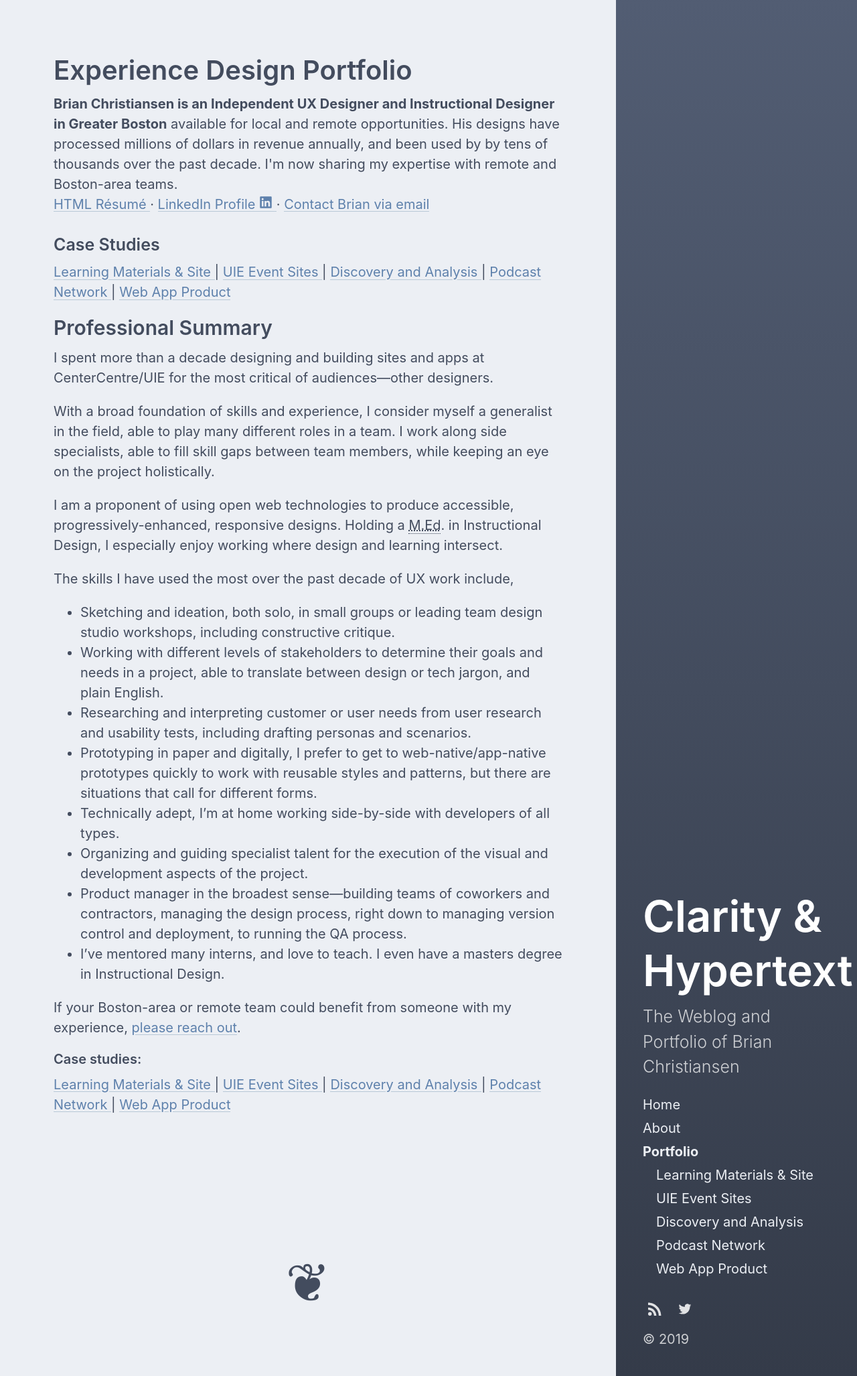
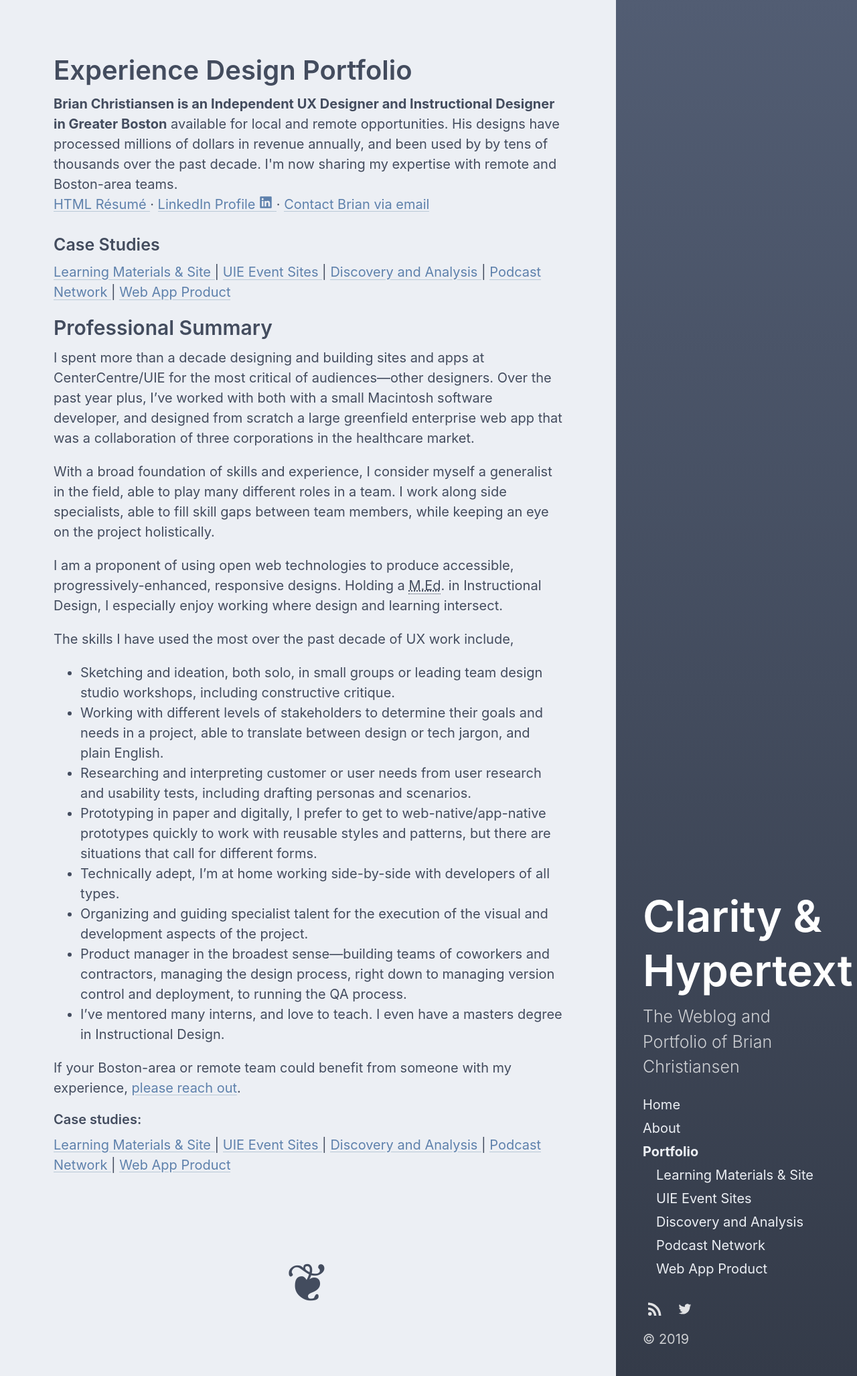
Before and after one commit to briandigital/bd4, a Jekyll site: the page built from portfolio/index.md, in a window 1280 px wide. Shown: the whole page at 67% size. Built offline with Jekyll 4.4.1, drawn with Linux system fonts in a browser that asks for light colours.

Commit message:
Summary update

```diff
--- a/portfolio/index.md
+++ b/portfolio/index.md
@@ -8,7 +8,7 @@ intro-text: "<strong>Brian Christiansen is an Independent UX Designer and Instru
 ---
 
 ## Professional Summary
-I spent more than a decade designing and building sites and apps at CenterCentre/UIE for the most critical of audiences—other designers.
+I spent more than a decade designing and building sites and apps at CenterCentre/UIE for the most critical of audiences—other designers. Over the past year plus, I've worked with  both with a small Macintosh software developer, and designed from scratch a large greenfield enterprise web app that was a collaboration of three corporations in the healthcare market.
 
 With a broad foundation of skills and experience, I consider myself a generalist in the field, able to play many different roles in a team. I work along side specialists, able to fill skill gaps between team members, while keeping an eye on the project holistically.
 
```
